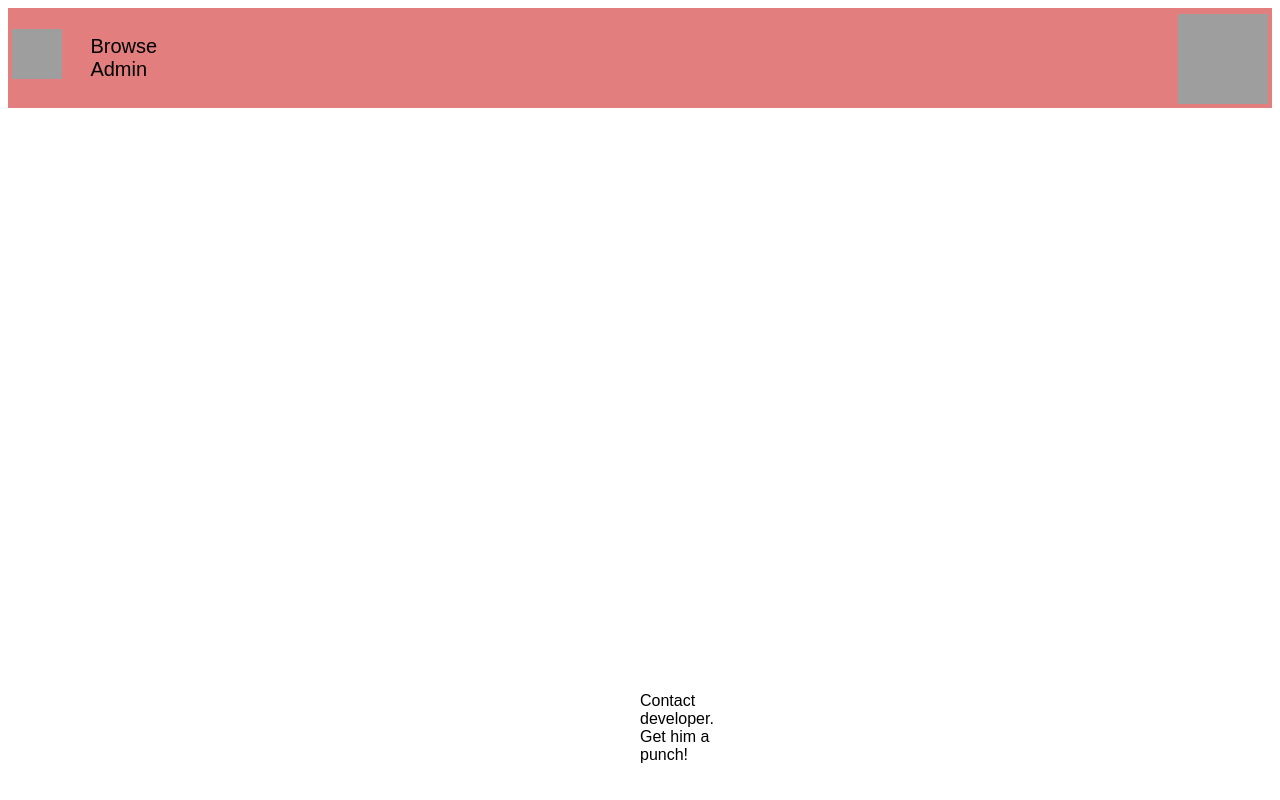
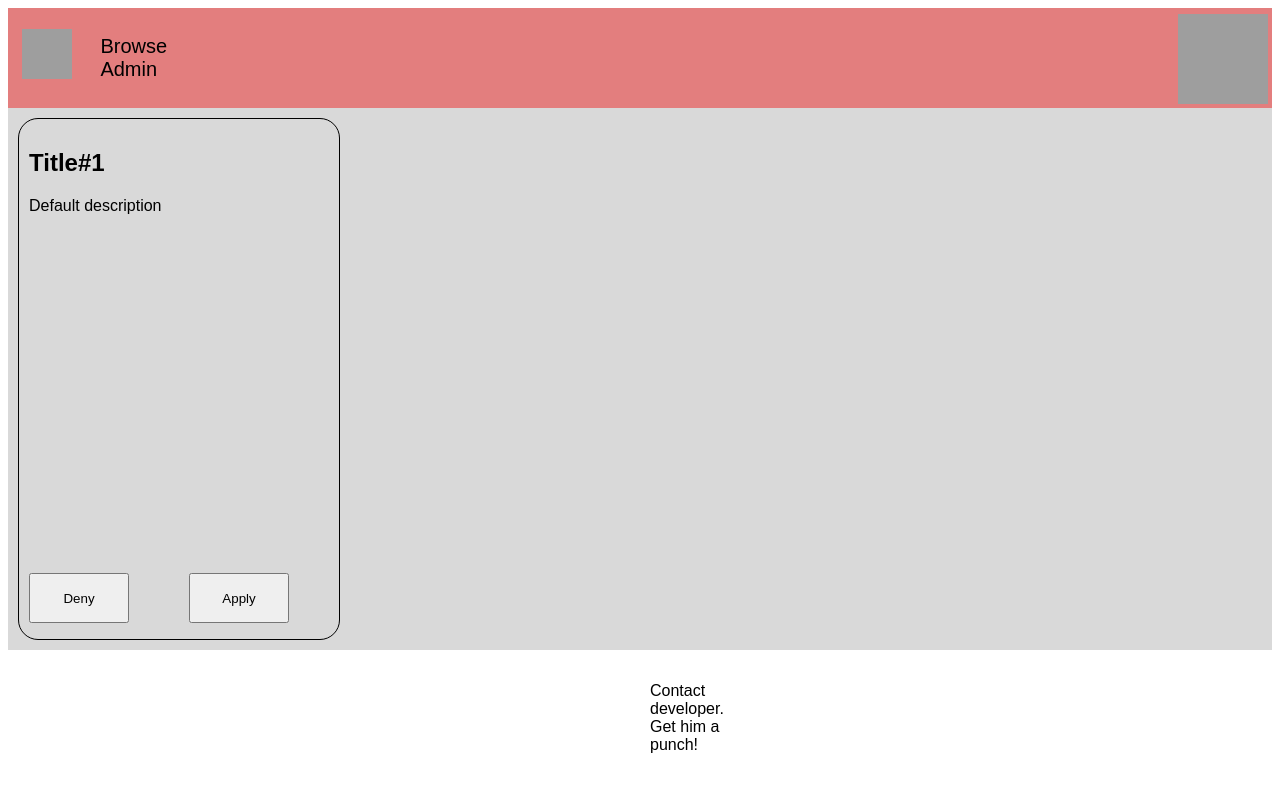
Before and after one commit to Lonozx/BrowseAdmin, a React (Create React App) app in the folder front/: page / in a window 1280 px wide. Built offline with nearby package versions, Linux system fonts and the light colour scheme; grey boxes are pictures that could not be loaded; a web font is replaced by a local one.

Commit message:
add carts

```diff
--- a/front/src/App.js
+++ b/front/src/App.js
@@ -1,12 +1,15 @@
 import Header from "./common/Header/Header";
 import Footer from "./common/Footer/Footer";
+import Cart from "./elements/Cart";
 import './main.scss'
 
 function App() {
   return(
     <div className="wrapper">
  <Header url='https://cdn-icons-png.flaticon.com/512/219/219983.png'/>
-
+    <section className="ticketSection">
+    <Cart title='Title#1' description='Default description'/>
+    </section>
  <Footer/>
  </div>
  )
--- /dev/null
+++ b/front/src/elements/Cart.jsx
@@ -0,0 +1,17 @@
+import './cart.scss'
+
+export default function Cart(props){
+   return(
+    <div className="container">
+        <div className="container__cart">
+    <h2 className='container__cart-title'>{props.title}</h2>
+    <p className='container__cart-desc'>{props.description}</p>
+    <div className="button-section">
+    <button className='cart-deny'>Deny</button>
+    <button className='cart-apply'>Apply</button>
+    </div>
+    </div>
+    </div>
+
+   )
+}
--- /dev/null
+++ b/front/src/elements/cart.scss
@@ -0,0 +1,26 @@
+.container{
+    position: relative;
+    display: flex;
+    padding: 10px;
+    &__cart{
+        border: 1px solid;
+        border-radius: 20px;
+        width: 300px;
+        min-height: 500px;
+        padding: 10px;
+    }
+}
+
+.button-section{
+    position: absolute;
+    bottom: 20px;
+}
+.cart-deny{
+    width: 100px;
+    height: 50px;
+}
+.cart-apply{
+    width: 100px;
+    height: 50px;
+    margin: 7px 60px;
+}
--- a/front/src/main.scss
+++ b/front/src/main.scss
@@ -4,4 +4,9 @@
     font-family: 'ArcadeClassic', sans-serif;
     overflow: hidden;
     background: #D9D9D9;
+    // display: flex;
 }
+
+.ticketSection{
+    display: flex;
+}
--- /dev/null
+++ b/front/src/sections/Main.jsx
@@ -0,0 +1,3 @@
+export default function Main(props){
+
+}
```
Also changed, not shown: front/src/sections/mainSection.scss (added).
